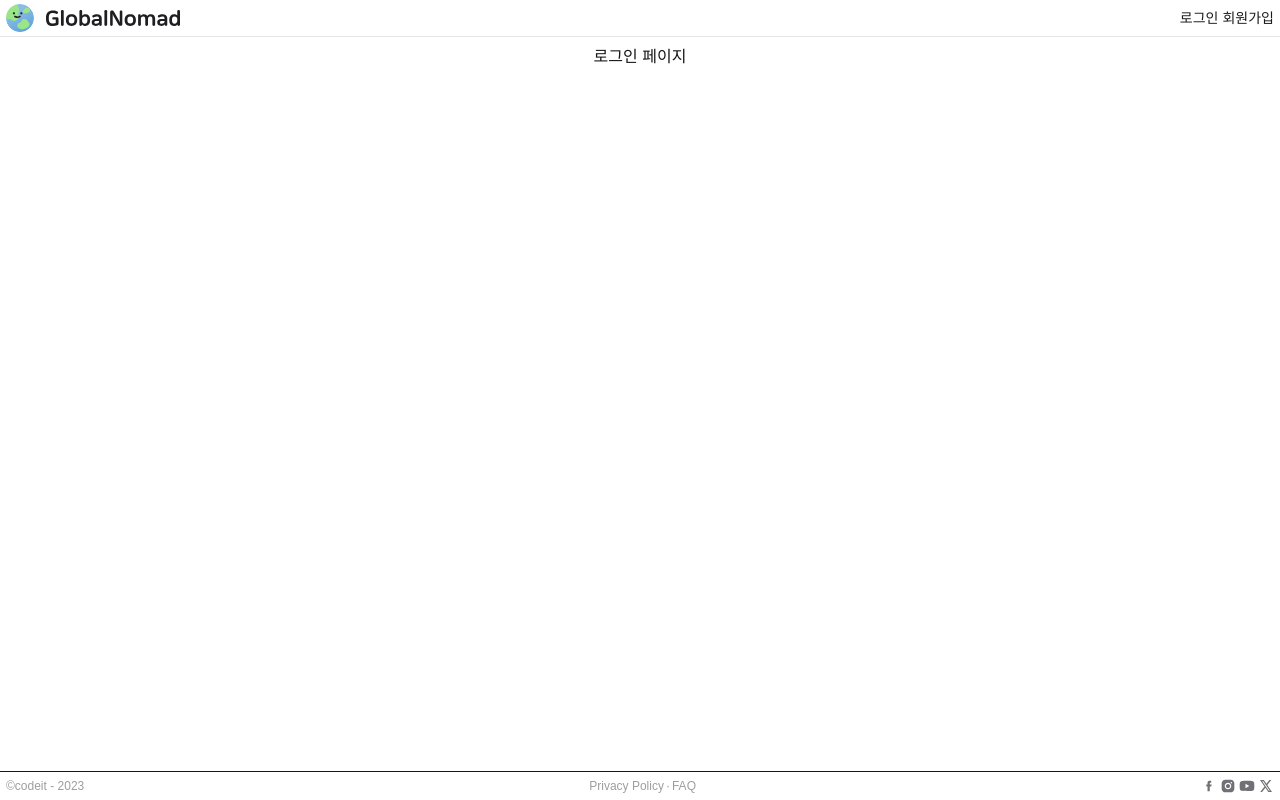
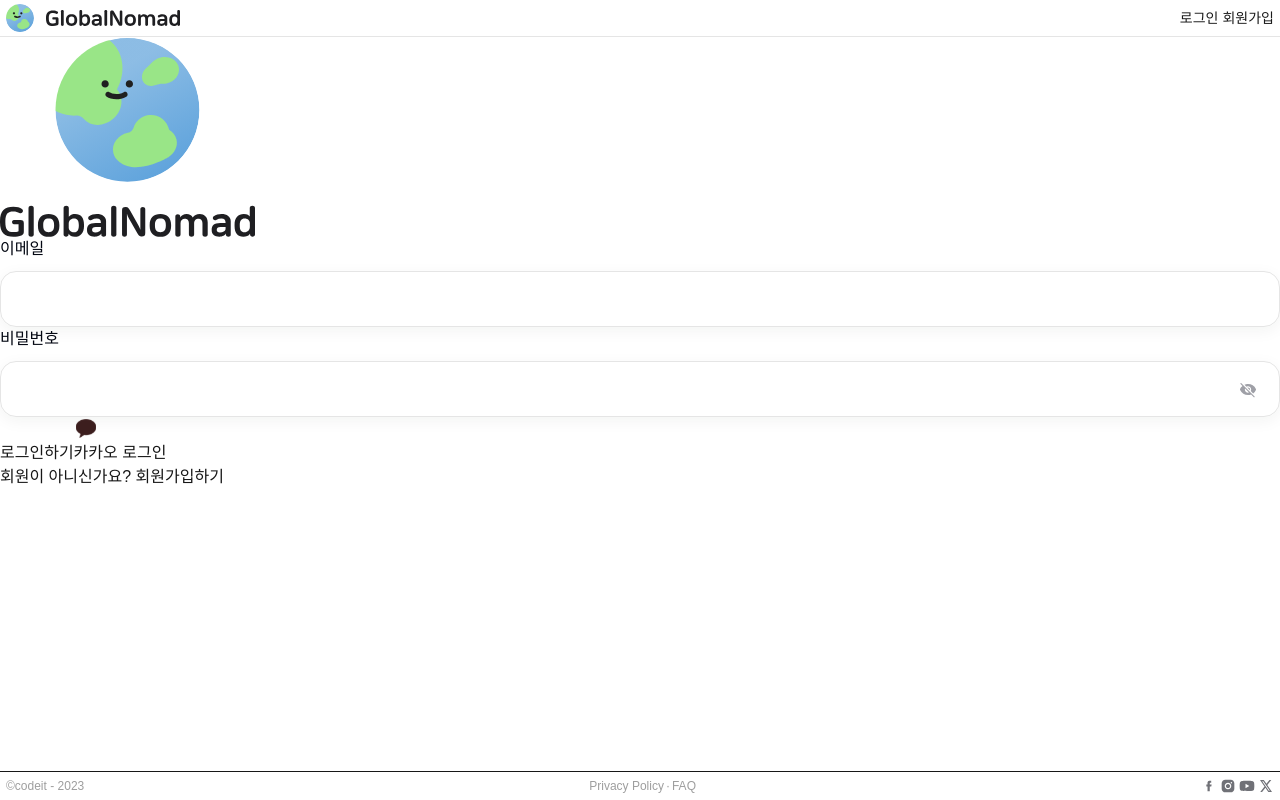
Before and after one commit to yuwonkyu/codenomad, a Next.js app: page /login in a window 1280 px wide. Built offline with nearby package versions, Linux system fonts and the light colour scheme; a web font is replaced by a local one.

Commit message:
✨feat: 로그인 폼 기본 구조 구현

```diff
--- a/src/app/login/page.tsx
+++ b/src/app/login/page.tsx
@@ -1,7 +1,59 @@
-// src/app/login/page.tsx
+'use client';
+
+import { useState } from 'react';
+import Link from 'next/link';
+import Input from '@/components/common/Input';
 
 const LoginPage = () => {
-    return <div className="p-8 text-center">로그인 페이지</div>;
+  const [email, setEmail] = useState('');
+  const [password, setPassword] = useState('');
+
+  const handleSubmit = (e: React.FormEvent) => {
+    e.preventDefault();
+    alert('API 연결 전입니다ㅎㅎ');
+  };
+
+  return (
+    <main>
+      <form onSubmit={handleSubmit}>
+        <div>
+          <Link href='/'>
+            <img src='/icons/logoHorizon.svg' alt='GlobalNomad Logo' />
+          </Link>
+        </div>
+
+        {/* 이메일 입력 */}
+        <Input
+          label='이메일'
+          type='email'
+          value={email}
+          onChange={(e) => setEmail(e.target.value)}
+        />
+
+        {/* 비밀번호 입력 */}
+        <Input
+          label='비밀번호'
+          type='password'
+          value={password}
+          onChange={(e) => setPassword(e.target.value)}
+        />
+
+        {/* 로그인 버튼 */}
+        <button type='submit'>로그인하기</button>
+
+        {/* 카카오 로그인 */}
+        <button>
+          <img src='/icons/icon_kakao.svg' alt='kakaoicon' />
+          카카오 로그인
+        </button>
+
+        {/* 회원가입 링크 */}
+        <p>
+          회원이 아니신가요? <Link href='/signup'>회원가입하기</Link>
+        </p>
+      </form>
+    </main>
+  );
 };
 
 export default LoginPage;
```
